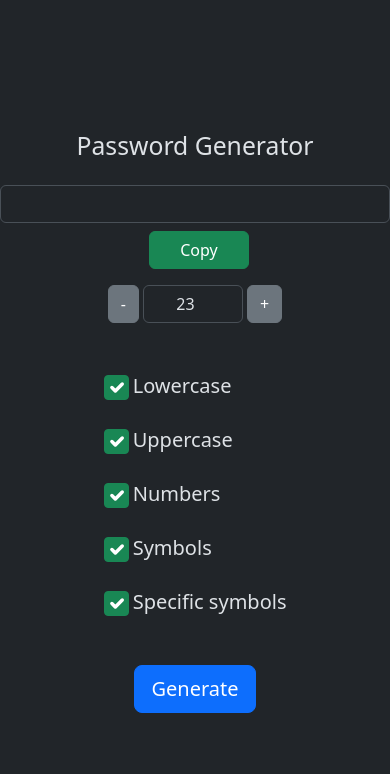
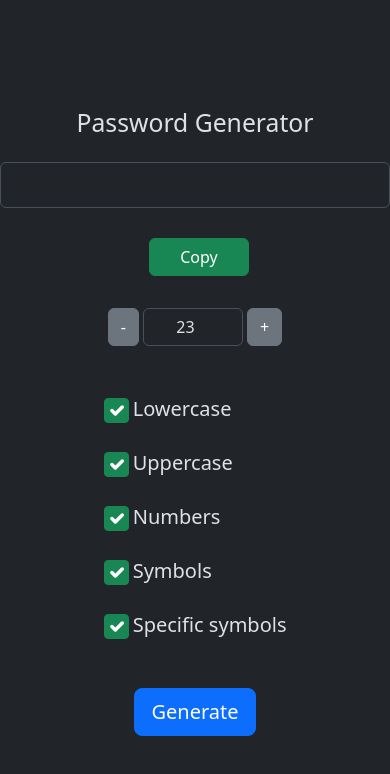
Before and after one commit to alexbalak21/Password_Generator, a plain HTML site: page index.html in a window 390 px wide. Drawn offline with Linux system fonts and the light colour scheme.

Commit message:
improved centered

```diff
--- a/index.html
+++ b/index.html
@@ -14,12 +14,23 @@
       <div class="container">
         <h2 class="mb-4 text-center">Password Generator</h2>
         <div class="row justify-content-center mb-3">
-          <input style="max-width: 450px" class="form-control text-center" type="text" />
-          <button style="width: 100px" class="btn btn-success ms-2 mt-2">Copy</button>
+          <input
+            id="output"
+            class="form-control text-center ms-md-5"
+            type="text"
+          />
+          <button id="copy" style="width: 100px" class="btn btn-success ms-2">
+            Copy
+          </button>
         </div>
         <div class="d-flex justify-content-center">
           <button class="btn btn-secondary me-1">-</button>
-          <input type="number" value="23" style="width: 100px" class="form-control text-center" />
+          <input
+            type="number"
+            value="23"
+            style="width: 100px"
+            class="form-control text-center"
+          />
           <button class="btn btn-secondary ms-1">+</button>
         </div>
         <div class="d-flex justify-content-center mt-5">
@@ -30,7 +41,8 @@
                 class="form-check-input"
                 type="checkbox"
                 checked
-                id="Lowercase" />
+                id="Lowercase"
+              />
               <label class="" for="Lowercase">Lowercase</label>
             </div>
             <div class="mt-4">
@@ -39,7 +51,8 @@
                 class="form-check-input"
                 type="checkbox"
                 checked
-                id="Uppercase" />
+                id="Uppercase"
+              />
               <label class="" for="Uppercase">Uppercase</label>
             </div>
             <div class="mt-4">
@@ -48,7 +61,8 @@
                 class="form-check-input"
                 type="checkbox"
                 checked
-                id="Numbers" />
+                id="Numbers"
+              />
               <label class="" for="Numbers">Numbers</label>
             </div>
             <div class="mt-4">
@@ -57,7 +71,8 @@
                 class="form-check-input"
                 type="checkbox"
                 checked
-                id="Symbols" />
+                id="Symbols"
+              />
               <label class="" for="Symbols">Symbols</label>
             </div>
             <div class="mt-4">
@@ -66,7 +81,8 @@
                 class="form-check-input"
                 type="checkbox"
                 checked
-                id="spec_symbols" />
+                id="spec_symbols"
+              />
               <label class="" for="spec_symbols">Specific symbols</label>
             </div>
           </div>
--- a/style.css
+++ b/style.css
@@ -6,3 +6,14 @@ label {
   background-color: #198754;
   border-color: #198754;
 }
+
+#output {
+  max-width: 450px;
+  height: 46px;
+}
+@media (max-width: 767px) {
+  #copy {
+    margin-top: 30px;
+    margin-bottom: 16px;
+  }
+}
```
Also changed, not shown: test.html (added, +33 -0 lines).
